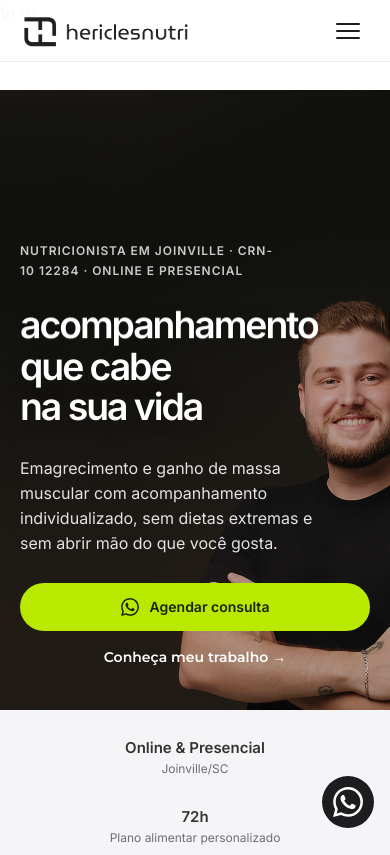
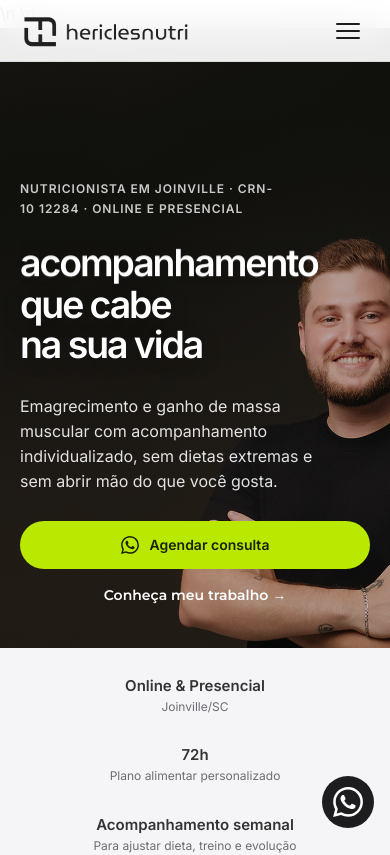
Before and after one commit to hericlesferreira/hericlesnutricionista-site, a React (Vite) app: page / in a window 390 px wide. Shown: the top 855 px of the page. Built offline with nearby package versions, Linux system fonts and the light colour scheme.

Commit message:
style: remover overlay desktop e espaco acima do hero

```diff
--- a/src/refresh.css
+++ b/src/refresh.css
@@ -294,13 +294,13 @@ body { background:#fff;color:#1d1d1f;font-family:Inter,Arial,sans-serif;line-hei
 .hero {
   position:relative;
   background:#fff;
-  padding-top:var(--nav-h);
+  padding-top:0;
   overflow:hidden;
   isolation:isolate;
 }
 .hero__media {
   position:absolute;
-  inset:var(--nav-h) 0 0;
+  inset:0;
   z-index:0;
   pointer-events:none;
 }
@@ -318,7 +318,7 @@ body { background:#fff;color:#1d1d1f;font-family:Inter,Arial,sans-serif;line-hei
   content:"";
   position:absolute;
   inset:0;
-  background:rgb(0 0 0 / .22);
+  background:transparent;
 }
 .hero__inner {
   position:relative;
@@ -361,10 +361,10 @@ body { background:#fff;color:#1d1d1f;font-family:Inter,Arial,sans-serif;line-hei
 }
 @media(max-width:768px) {
   .hero {
-    padding-top:var(--nav-h);
+    padding-top:0;
   }
   .hero__media {
-    inset:var(--nav-h) 0 0;
+    inset:0;
   }
   .hero__media img {
     object-position:center top;
```
